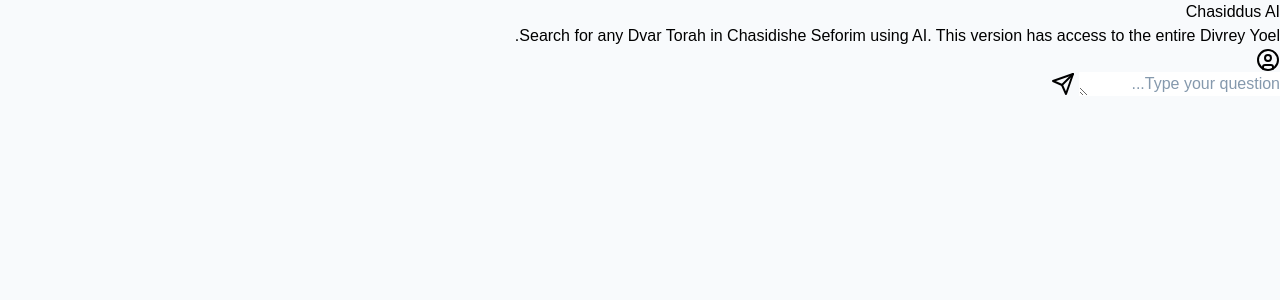
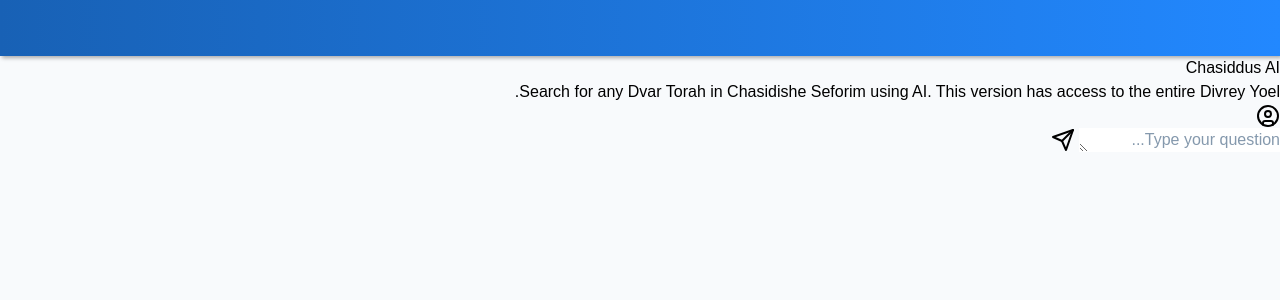
Before and after one commit to pinta-partners/DIVREYYOELtryaginuiforreplit, a Flask app: page / in a window 1280 px wide. Shown: the top 300 px of the page. Run offline with Flask 3, Linux system fonts and the light colour scheme.

Commit message:
Assistant checkpoint: Add header with gradient background
Assistant generated file changes:
- templates/index.html: Add header section

---

User prompt:

add in this header

<header
        class="bg-gradient-to-r from-blue-700 to-blue-1000 h-14 relative shadow-custom"
      >
        <div
          class="max-w-screen-xl mx-auto h-full flex items-center justify-between h-10 px-3 sm:px-0"
        ></div>
      </header>

```diff
--- a/templates/index.html
+++ b/templates/index.html
@@ -11,6 +11,10 @@
 </head>
 <body class="bg-gray-50" dir="rtl">
     <div id="app" data-v-app="">
+      <header class="bg-gradient-to-r from-blue-700 to-blue-1000 h-14 relative shadow-custom">
+        <div class="max-w-screen-xl mx-auto h-full flex items-center justify-between h-10 px-3 sm:px-0">
+        </div>
+      </header>
         <h1>Chasiddus AI</h1>
         <h2>Search for any Dvar Torah in Chasidishe Seforim using AI. This version has access to the entire Divrey Yoel.</h2>
 
```
